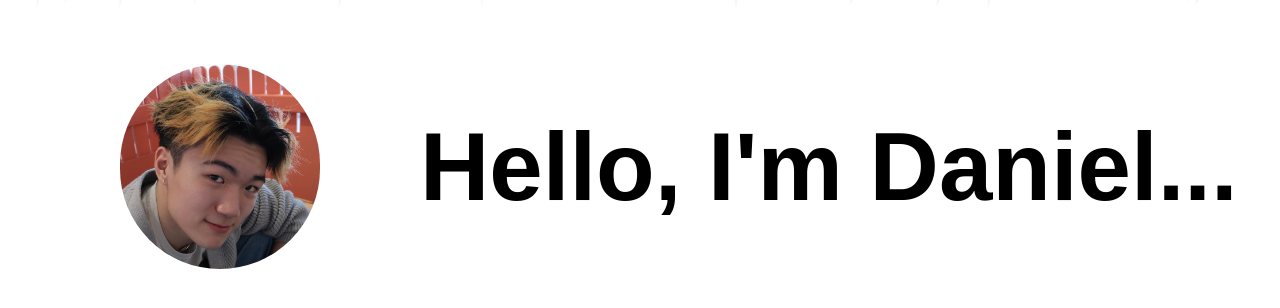
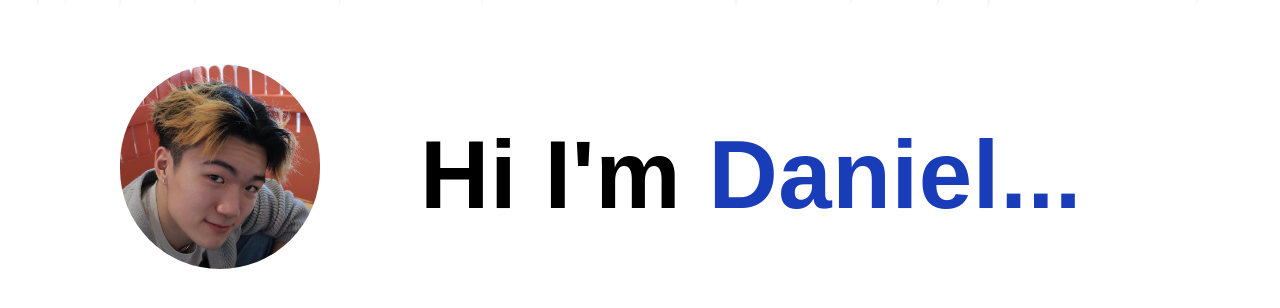
Before and after one commit to Daniel101Shi/daniel101shi.github.io, a Next.js app in the folder website/: page / in a window 1280 px wide. Shown: the top 308 px of the page. Built offline with nearby package versions, Linux system fonts and the light colour scheme.

Commit message:
Made text size larger, and my name a different color

```diff
--- a/website/components/hero.tsx
+++ b/website/components/hero.tsx
@@ -1,11 +1,12 @@
 import Picture from "./picture"
+import { TextGenerateEffect } from "./ui/text-generate-effect";
 
 export default function Hero() {
     return (
     <div className="flex mt-16 ml-20 items-center gap-25">
         <Picture/>
         <h1 className="text-8xl font-bold text-black">
-          Hello, I&apos;m Daniel...
+          <TextGenerateEffect words="Hi I'm Daniel..."/>
         </h1>
       </div>
     );
--- a/website/components/ui/text-generate-effect.tsx
+++ b/website/components/ui/text-generate-effect.tsx
@@ -15,7 +15,7 @@ export const TextGenerateEffect = ({
   duration?: number;
 }) => {
   const [scope, animate] = useAnimate();
-  let wordsArray = words.split(" ");
+  const wordsArray = words.split(" ");
   useEffect(() => {
     animate(
       "span",
@@ -37,7 +37,7 @@ export const TextGenerateEffect = ({
           return (
             <motion.span
               key={word + idx}
-              className="dark:text-white text-black opacity-0"
+              className={`${idx>1 ? 'text-blue-800' : 'dark:text-white text-black'} text-8xl opacity-0`}
               style={{
                 filter: filter ? "blur(10px)" : "none",
               }}
```
